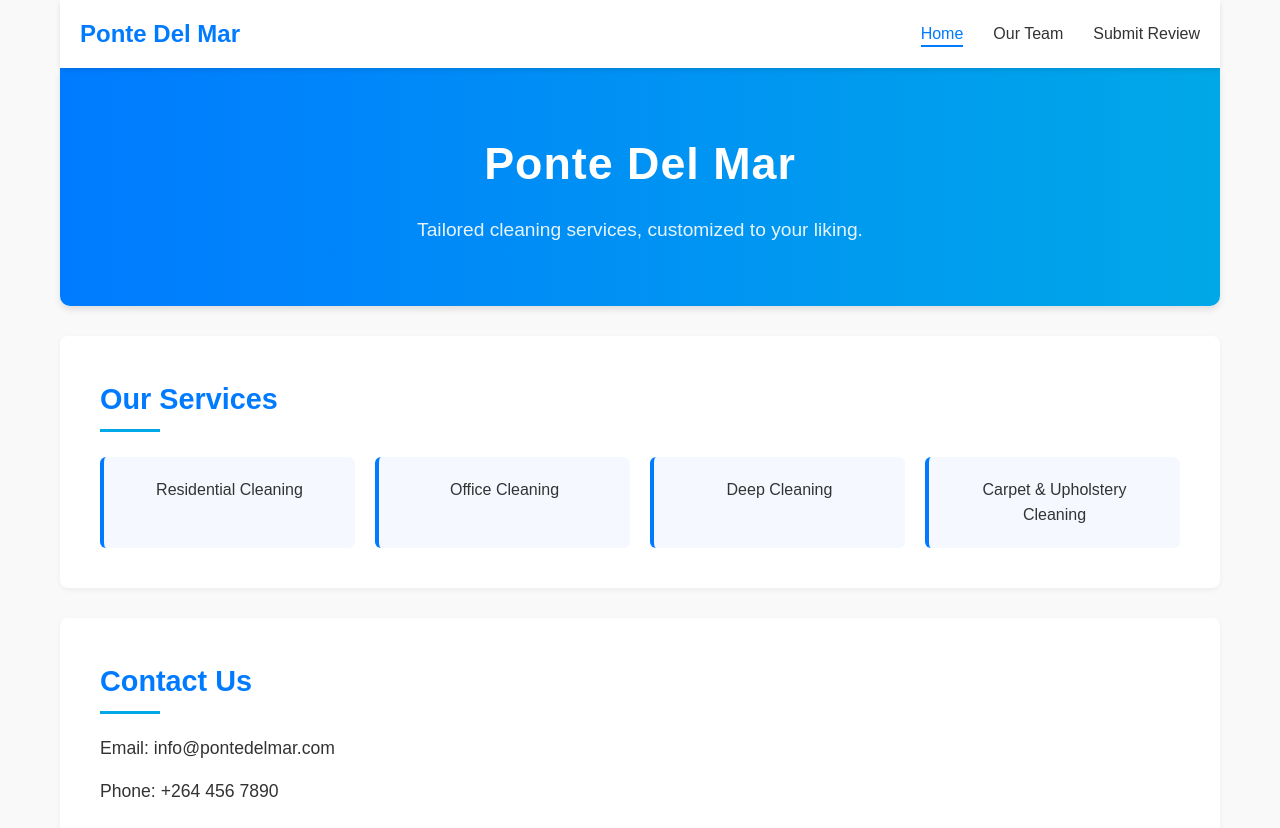
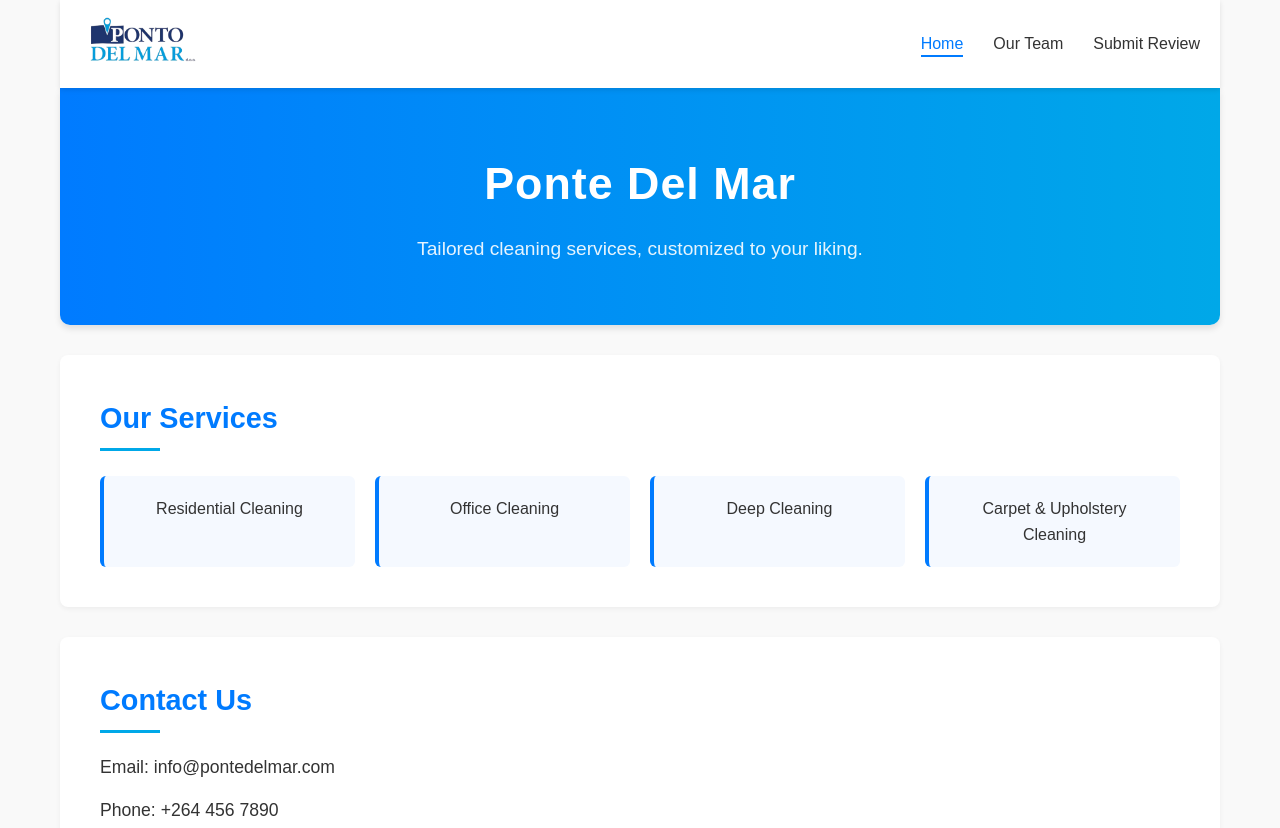
Before and after one commit to Intellectual-Technology/Ponto_Del_Mar, a plain HTML site: page Pages/index.html in a window 1280 px wide. Shown: the top 828 px of the page. Drawn offline with Linux system fonts and the light colour scheme.

Commit message:
Added the logo on all pages

```diff
--- a/Pages/index.html
+++ b/Pages/index.html
@@ -9,7 +9,9 @@
 <body>
     <nav>
         <div class="nav-container">
-            <a href="index.html" class="logo">Ponte Del Mar</a>
+            <a href="index.html" class="logo">
+                <img src="../pictures/logo1.png" alt="Ponte Del Mar Logo"> <!-- Image Logo -->
+            </a>
             <ul class="nav-links">
                 <li><a href="index.html" class="active">Home</a></li>
 
--- a/css/styles.css
+++ b/css/styles.css
@@ -34,11 +34,14 @@ nav {
     padding: 0 20px;
 }
 
-.logo {
-    font-size: 1.5rem;
-    font-weight: 700;
-    color: #007bff;
-    text-decoration: none;
+.logo img {
+    height: 50px; /* Adjust this based on the size of your logo */
+    width: auto;
+    transition: transform 0.3s ease;
+}
+
+.logo:hover img {
+    transform: scale(1.05); /* Slight zoom effect on hover */
 }
 
 .nav-links {
```
Also changed, not shown: Pages/addreview.html (+13 -1 lines), Pages/team.html (+3 -1 lines), pictures/logo1.png (added).
